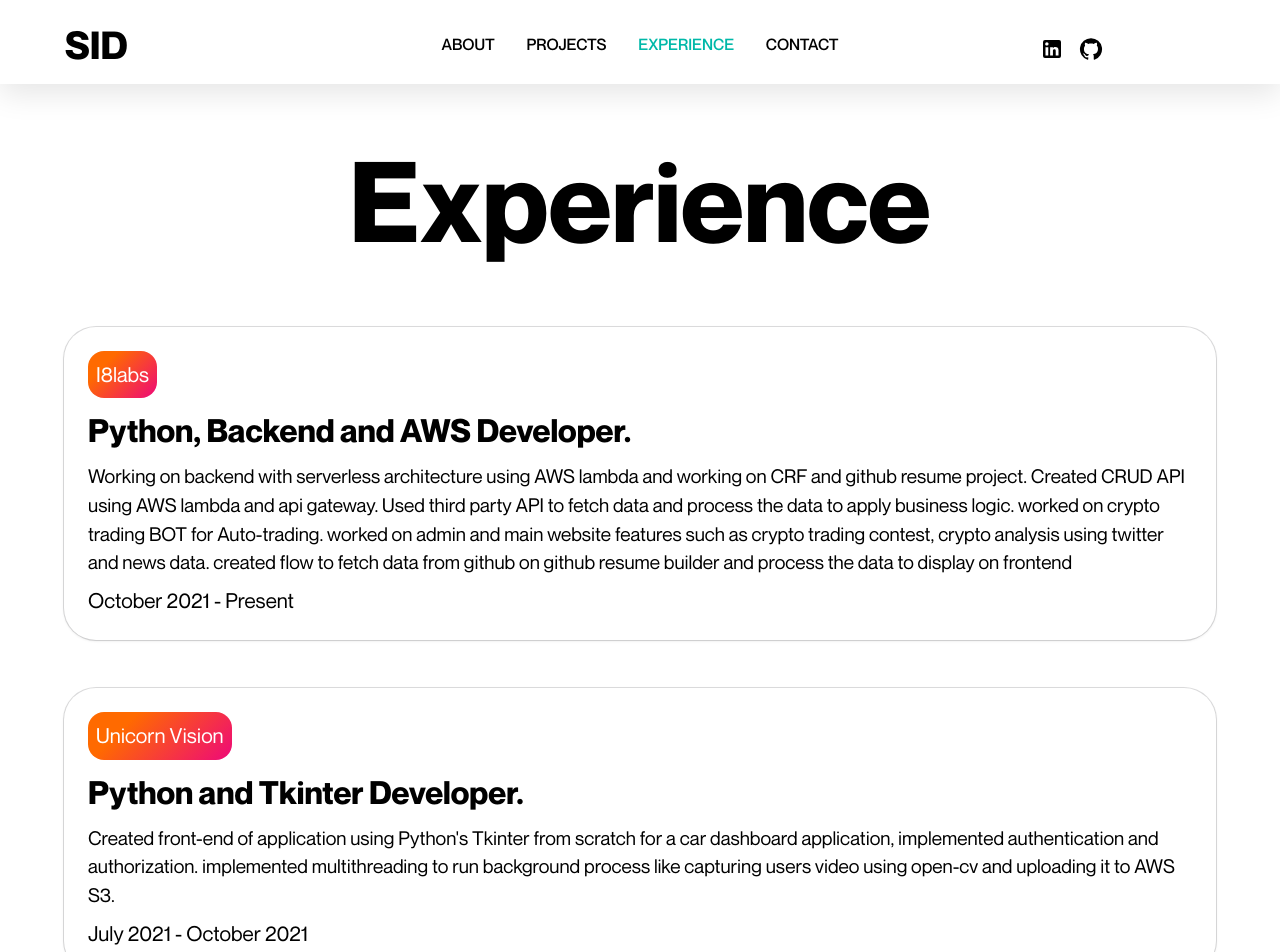
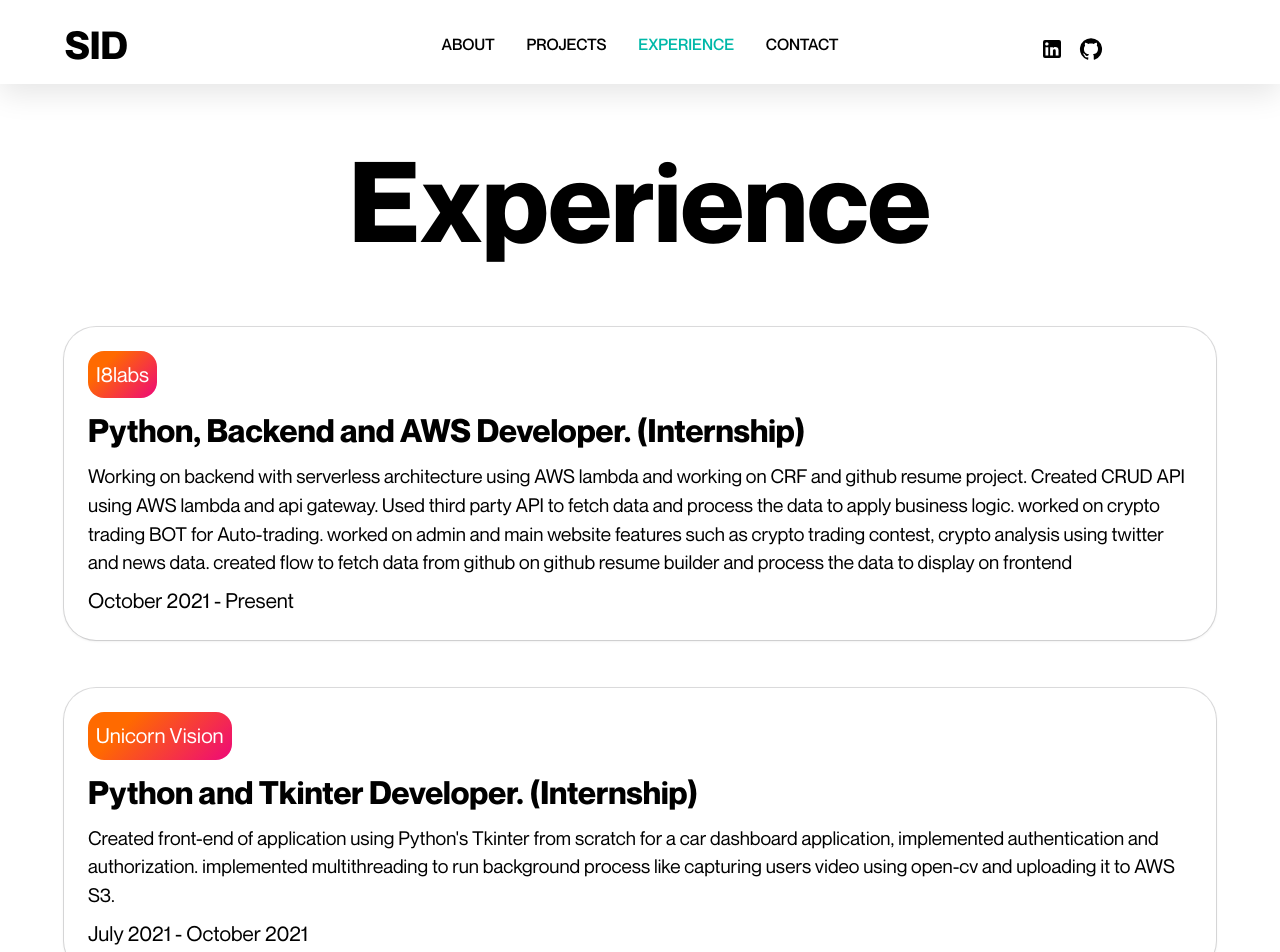
Before and after one commit to siddhart1o1/portfolio, a Next.js app: page /experience in a window 1280 px wide. Shown: the top 952 px of the page. Built offline with nearby package versions, Linux system fonts and the light colour scheme.

Commit message:
changes in experence

```diff
--- a/components/ExperienceComponent/TimeLine.js
+++ b/components/ExperienceComponent/TimeLine.js
@@ -7,7 +7,7 @@ export default function TimeLine() {
       id: 1,
       title: "October 2021",
       card_Title: "I8labs",
-      card_Subtitle: "Python, Backend and AWS Developer.",
+      card_Subtitle: "Python, Backend and AWS Developer. (Internship)",
       card_DetailedText: `Working on backend with serverless architecture using AWS lambda and
       working on CRF and github resume project.
       Created CRUD API using AWS lambda and api gateway.
@@ -21,7 +21,7 @@ export default function TimeLine() {
       id: 2,
       title: "July 2021",
       card_Title: "Unicorn Vision",
-      card_Subtitle: "Python and Tkinter Developer.",
+      card_Subtitle: "Python and Tkinter Developer. (Internship)",
       card_DetailedText: `Created front-end of application using Python's Tkinter from scratch for a car dashboard application,
       implemented authentication and authorization.
       implemented multithreading to run background process like capturing users video using open-cv and uploading it to AWS S3.
```
